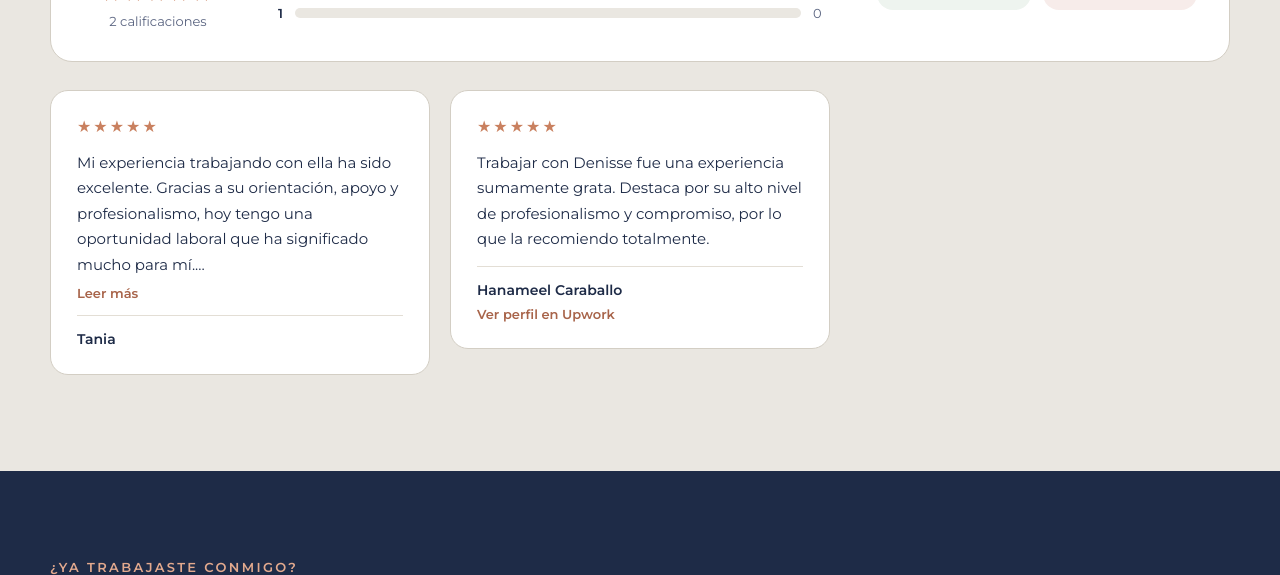
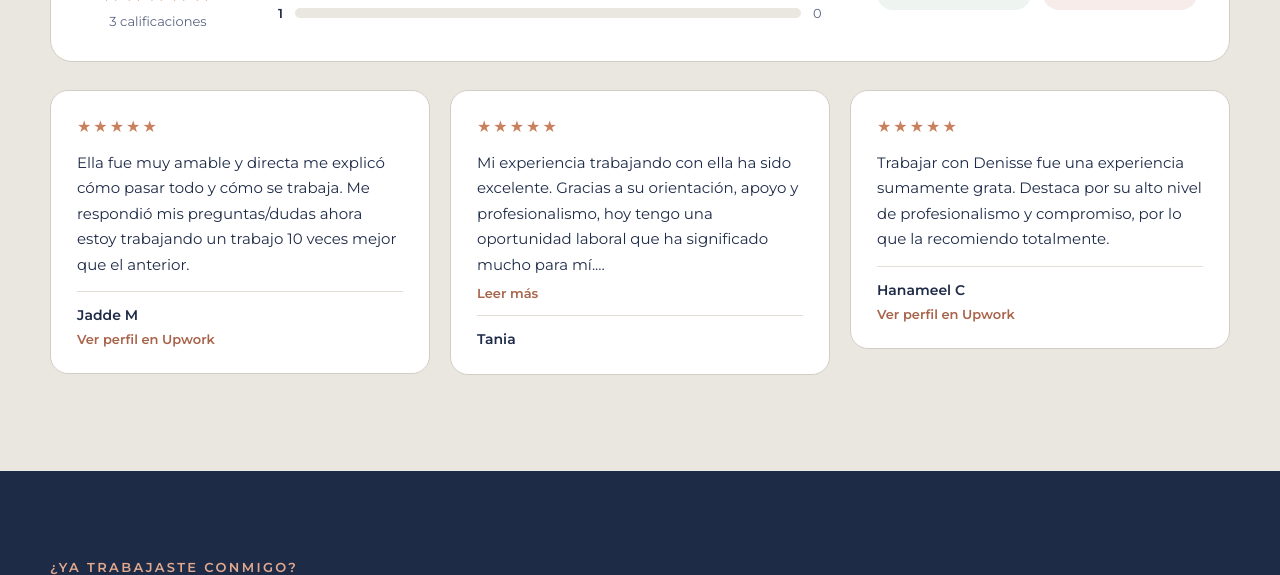
Before and after one commit to disse1611/Lancisse, a plain HTML site: page resenas.html in a window 1280 px wide. Shown: the part 638-1213 px from the top of the page. Drawn offline with nearby package versions, Linux system fonts and the light colour scheme.

Commit message:
Add files via upload

```diff
--- a/resenas.html
+++ b/resenas.html
@@ -121,8 +121,9 @@ html{scroll-behavior:smooth}
    Formato: "Nombre | Estrellas (1-5) | Enlace del perfil de Upwork | Texto de la reseña | Servicio y fecha",
    (Estrellas, enlace y servicio/fecha son opcionales.) */
 var RESENAS = [
-"Hanameel Caraballo | 5 | https://www.upwork.com/freelancers/~01c95d765f0b61b164 | Trabajar con Denisse fue una experiencia sumamente grata. Destaca por su alto nivel de profesionalismo y compromiso, por lo que la recomiendo totalmente.",
-"Tania | 5 | Mi experiencia trabajando con ella ha sido excelente. Gracias a su orientación, apoyo y profesionalismo, hoy tengo una oportunidad laboral que ha significado mucho para mí.\n\nDesde el primer momento demostró interés genuino en ayudarme, brindándome la orientación necesaria y acompañándome durante el proceso. Su compromiso, dedicación y trato humano realmente marcan la diferencia.\n\nLa recomiendo con los ojos cerrados a cualquier persona que esté buscando apoyo y nuevas oportunidades profesionales. Es una persona que trabaja con pasión, responsabilidad y un verdadero deseo de ver crecer a los demás.\n\n¡Muchísimas gracias por ayudarme a dar este paso tan importante en mi vida profesional! ¡La recomiendo al 100 %!"
+"Hanameel C | 5 | https://www.upwork.com/freelancers/~01c95d765f0b61b164 | Trabajar con Denisse fue una experiencia sumamente grata. Destaca por su alto nivel de profesionalismo y compromiso, por lo que la recomiendo totalmente.",
+"Tania | 5 | Mi experiencia trabajando con ella ha sido excelente. Gracias a su orientación, apoyo y profesionalismo, hoy tengo una oportunidad laboral que ha significado mucho para mí.\n\nDesde el primer momento demostró interés genuino en ayudarme, brindándome la orientación necesaria y acompañándome durante el proceso. Su compromiso, dedicación y trato humano realmente marcan la diferencia.\n\nLa recomiendo con los ojos cerrados a cualquier persona que esté buscando apoyo y nuevas oportunidades profesionales. Es una persona que trabaja con pasión, responsabilidad y un verdadero deseo de ver crecer a los demás.\n\n¡Muchísimas gracias por ayudarme a dar este paso tan importante en mi vida profesional! ¡La recomiendo al 100 %!",
+"Jadde M | 5 | https://www.upwork.com/freelancers/~0185b07b47985804f7 | Ella fue muy amable y directa me explicó cómo pasar todo y cómo se trabaja. Me respondió mis preguntas/dudas ahora estoy trabajando un trabajo 10 veces mejor que el anterior."
 ];
 /* ====================== */
 (function () {
```
